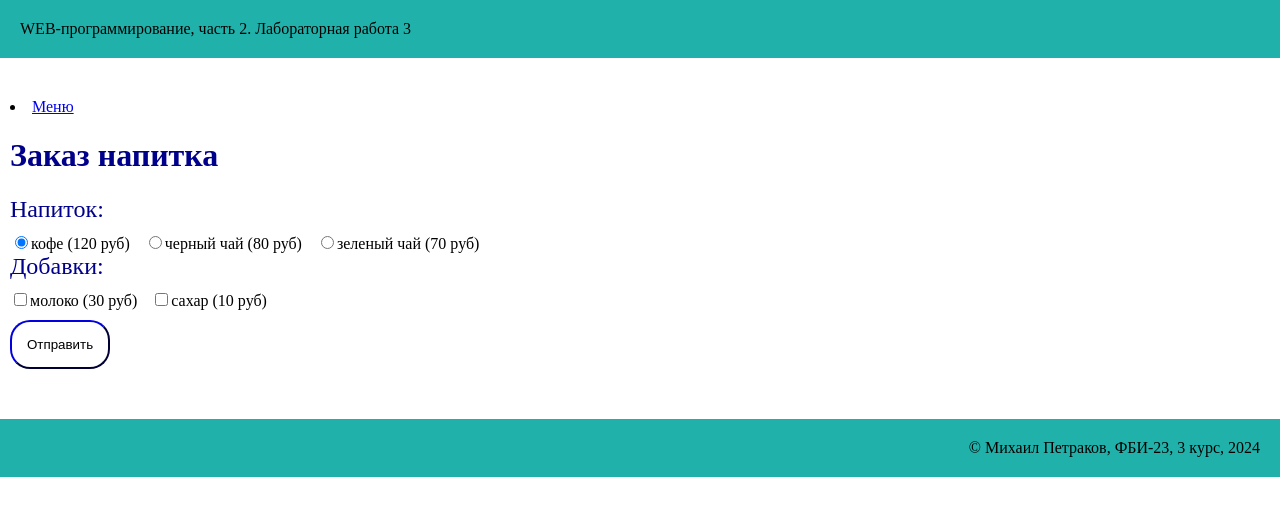
After one commit to mikhailpetrakov/web-prog-labs-2, a Flask app: page /lab3/order in a window 1280 px wide. The commit adds this page. Shown: the top 516 px of the page. Run offline with Flask 3, Linux system fonts and the light colour scheme.

Commit message:
Заказ напитка

```diff
--- a/lab3.py
+++ b/lab3.py
@@ -37,3 +37,29 @@ def form1():
         errors['age'] = 'Заполните поле!'
     sex = request.args.get('sex')
     return render_template('lab3/form1.html', user=user, age=age, sex=sex, errors=errors)
+
+@lab3.route('/lab3/order')
+def order():
+    return render_template('lab3/order.html')
+
+@lab3.route('/lab3/pay')
+def pay():
+    price = 0
+    drink = request.args.get('drink')
+    if drink == 'coffee':
+        price = 120
+    elif drink == 'black-tea':
+        price = 80
+    else:
+        price = 70
+
+    if request.args.get('milk') == 'on':
+        price +=30
+    if request.args.get('sugar') == 'on':
+        price += 10
+    return render_template('lab3/pay.html', price=price, drink=drink)
+
+@lab3.route('/lab3/success')
+def success():
+    price = request.args.get('price', default=0, type=int)
+    return render_template('lab3/success.html', price=price)
--- a/templates/lab3/lab3.html
+++ b/templates/lab3/lab3.html
@@ -16,5 +16,8 @@
         <li>
             <a href="/lab3/form1">Форма</a>
         </li>
+        <li>
+            <a href="/lab3/order">Заказ напитка</a>
+        </li>
     </ol>
 {% endblock %}
--- /dev/null
+++ b/templates/lab3/order.html
@@ -0,0 +1,32 @@
+{% extends "base.html" %}
+
+{% block lab %}Лабораторная работа 3{% endblock %}
+
+{% block main %}
+    <h1 style="font-weight: bold; color: darkblue;">Заказ напитка</h1>
+
+    <form action="/lab3/pay">
+
+        <div style="font-size: 24px; color: darkblue; margin-bottom: 10px">Напиток:</div>
+        <label>
+            <input type="radio" value="coffee" name="drink" checked><span style="font-size: 16px; margin-right: 10px; margin-bottom: 10px">кофе (120 руб)</span>
+        </label>
+        <label>
+            <input type="radio" value="black-tea" name="drink"><span style="font-size: 16px; margin-right: 10px; margin-bottom: 10px">черный чай (80 руб)</span>
+        </label>
+        <label>
+            <input type="radio" value="green-tea" name="drink"><span style="font-size: 16px; margin-right: 10px; margin-bottom: 10px">зеленый чай (70 руб)</span>
+        </label>
+
+        <div  style="font-size: 24px; color: darkblue; margin-bottom: 10px">Добавки:</div>
+        <label>
+            <input type="checkbox" name="milk"><span style="font-size: 16px; margin-right: 10px; margin-bottom: 10px">молоко (30 руб)</span>
+        </label>
+        <label>
+            <input type="checkbox" name="sugar"><span style="font-size: 16px; margin-right: 10px; margin-bottom: 10px">сахар (10 руб)</span>
+        </label>
+        <div>
+            <button type="submit" style="padding: 15px; border-radius: 20px; margin-top: 10px; background-color: transparent; border-color: darkblue">Отправить</button>
+        </div>
+    </form>
+{% endblock %}
```
Also changed, not shown: templates/lab3/pay.html (added, +34 -0 lines), templates/lab3/success.html (added, +10 -0 lines).
